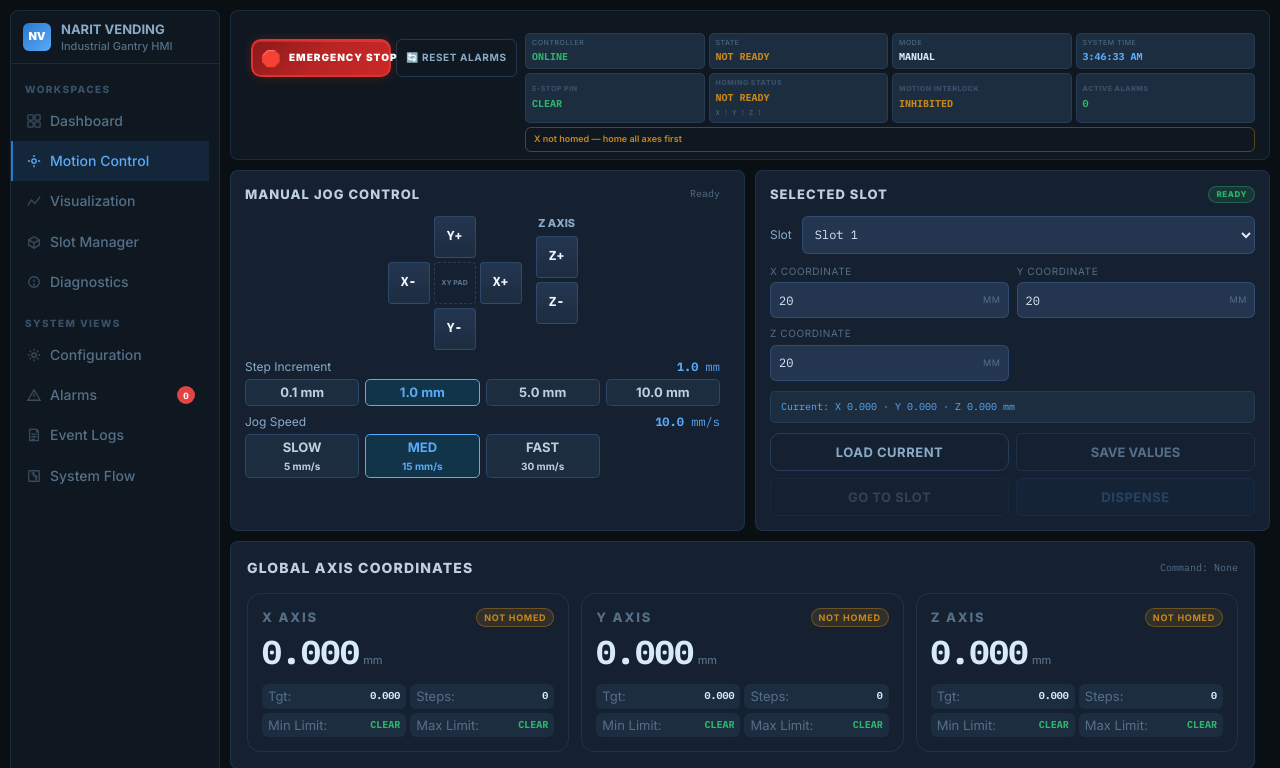
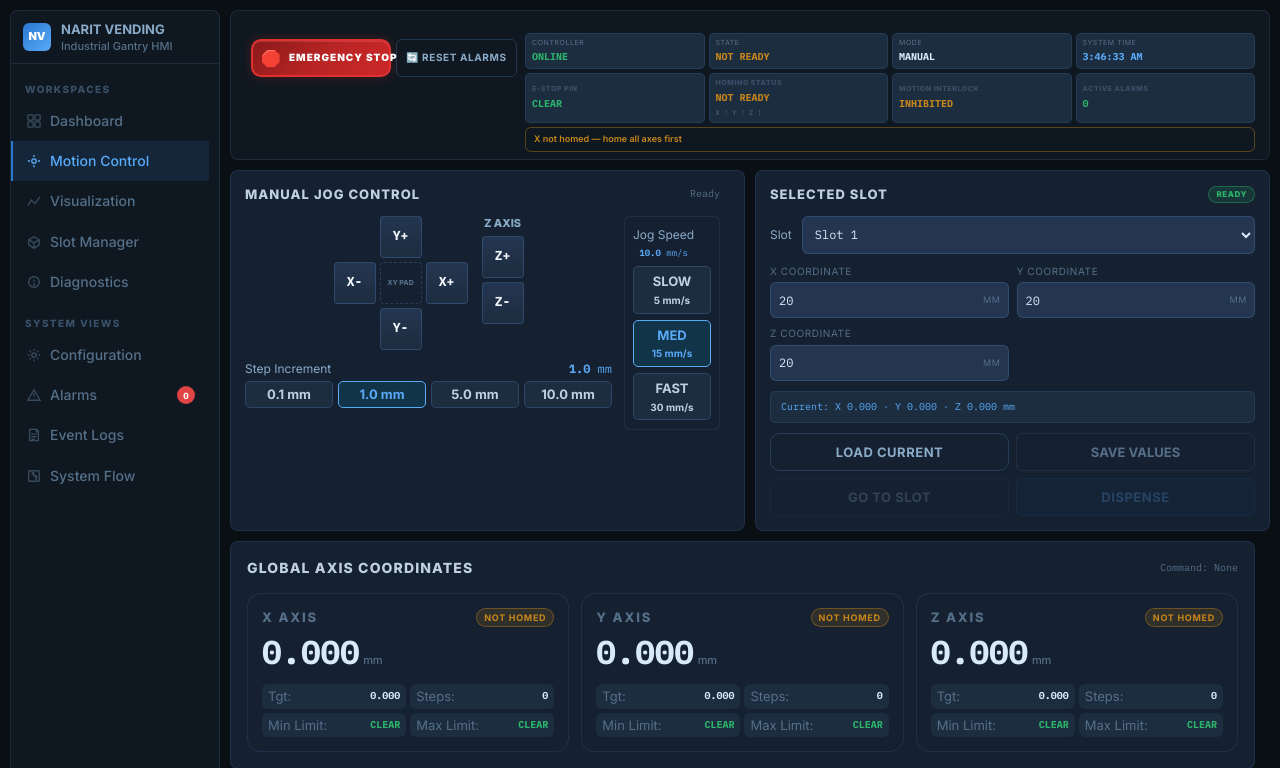
Before and after one commit to prongnaruebest/NaritVendingMachine, a Flask app: page / in a window 1280 px wide. Shown: the top 768 px of the page. Run offline with Flask 3, Linux system fonts and the light colour scheme; parts of the project's set-up code (start-up, migrations or seed data) failed here and were passed over.

Commit message:
Move jog speed presets to vertical rail

```diff
--- a/narit_vending/static/style.css
+++ b/narit_vending/static/style.css
@@ -3954,6 +3954,65 @@ select.slot-filter {
   font-size: 14px;
 }
 
+.rp-jog-control-layout {
+  min-width: 0;
+  display: grid;
+  grid-template-columns: minmax(0, 1fr) 96px;
+  gap: 12px;
+  align-items: start;
+}
+
+.rp-jog-main-column {
+  min-width: 0;
+  display: grid;
+  gap: 10px;
+}
+
+.rp-jog-main-column .rp-jog-pad-area { margin: 0 auto; }
+
+.rp-step-control .rp-preset-row {
+  display: grid;
+  grid-template-columns: repeat(4, minmax(0, 1fr));
+  gap: 5px;
+}
+
+.rp-jog-speed-rail {
+  min-width: 0;
+  display: grid;
+  align-content: start;
+  gap: 7px;
+  padding: 9px 8px;
+  border: 1px solid var(--border);
+  border-radius: 6px;
+  background: var(--surf-1);
+}
+
+.rp-jog-speed-rail .rp-param-label {
+  display: grid;
+  justify-items: center;
+  gap: 3px;
+  margin: 0;
+  text-align: center;
+}
+
+.rp-jog-speed-rail .rp-param-label .val { font-size: 9px; }
+
+.rp-jog-speed-rail .speed-preset-row {
+  display: grid;
+  grid-template-columns: minmax(0, 1fr);
+  gap: 6px;
+}
+
+.rp-jog-speed-rail .speed-preset {
+  width: 100%;
+  min-height: 42px;
+  padding: 5px 3px;
+}
+
+@media (max-width: 420px) {
+  .rp-jog-control-layout { grid-template-columns: minmax(0, 1fr) 84px; }
+}
+
 @media (max-width: 1200px) {
   .visual-slot-editor { grid-template-columns: 1fr; }
   .visual-slot-editor .visual-editor-head,
--- a/narit_vending/templates/index.html
+++ b/narit_vending/templates/index.html
@@ -8,7 +8,7 @@
   <link rel="icon" type="image/png" sizes="512x512" href="{{ url_for('static', filename='favicon-transparent-large.png') }}?v=20260721_v12">
   <link rel="preconnect" href="https://fonts.googleapis.com">
   <link href="https://fonts.googleapis.com/css2?family=IBM+Plex+Mono:wght@400;600;700&family=Inter:wght@400;500;600;700;800;900&display=swap" rel="stylesheet">
-  <link rel="stylesheet" href="{{ url_for('static', filename='style.css') }}?v=20260722_v24">
+  <link rel="stylesheet" href="{{ url_for('static', filename='style.css') }}?v=20260722_v25">
 </head>
 <body>
   <div class="hmi-shell">
@@ -518,9 +518,9 @@
         <input type="hidden" id="jog-time" value="">
         <input type="hidden" id="move-speed" value="15.0">
 
-        <!-- Jog Direction Pads -->
+        <div class="rp-jog-control-layout">
+          <div class="rp-jog-main-column">
             <div class="rp-jog-pad-area">
-          <!-- XY Pad -->
               <div class="rp-xy-pad">
                 <button class="rp-jog-btn jog-y-pos" data-jog="y:1" title="Jog Y+ (Up)">Y+</button>
                 <button class="rp-jog-btn jog-x-neg" data-jog="x:-1" title="Jog X- (Left)">X-</button>
@@ -529,7 +529,6 @@
                 <button class="rp-jog-btn jog-y-neg" data-jog="y:-1" title="Jog Y- (Down)">Y-</button>
               </div>
 
-          <!-- Z Axis Pad -->
               <div class="rp-z-pad">
                 <span class="rp-z-label">Z Axis</span>
                 <button class="rp-jog-btn" data-jog="z:1" title="Jog Z+ (Up)">Z+</button>
@@ -537,9 +536,7 @@
               </div>
             </div>
 
-        <!-- Jog Preset Parameters -->
-        <div class="rp-params">
-          <div>
+            <div class="rp-step-control">
               <div class="rp-param-label">
                 <span>Step Increment</span>
                 <span class="val"><strong id="jog-step-display">1.0</strong> mm</span>
@@ -551,18 +548,19 @@
                 <button class="rp-preset-btn step-btn" data-step="10">10.0 mm</button>
               </div>
             </div>
+          </div>
 
-          <div>
+          <aside class="rp-jog-speed-rail">
             <div class="rp-param-label">
               <span>Jog Speed</span>
               <span class="val"><strong id="jog-speed-display">10.0</strong> mm/s</span>
             </div>
-            <div class="rp-preset-row">
+            <div class="rp-preset-row speed-preset-row">
               <button class="rp-preset-btn speed-preset" data-speed="5"><b>SLOW</b><small>5 mm/s</small></button>
               <button class="rp-preset-btn speed-preset active" data-speed="15"><b>MED</b><small>15 mm/s</small></button>
               <button class="rp-preset-btn speed-preset" data-speed="30"><b>FAST</b><small>30 mm/s</small></button>
             </div>
-          </div>
+          </aside>
         </div>
       </div>
 
```
Lines whose indentation alone changed are shown as unchanged.
